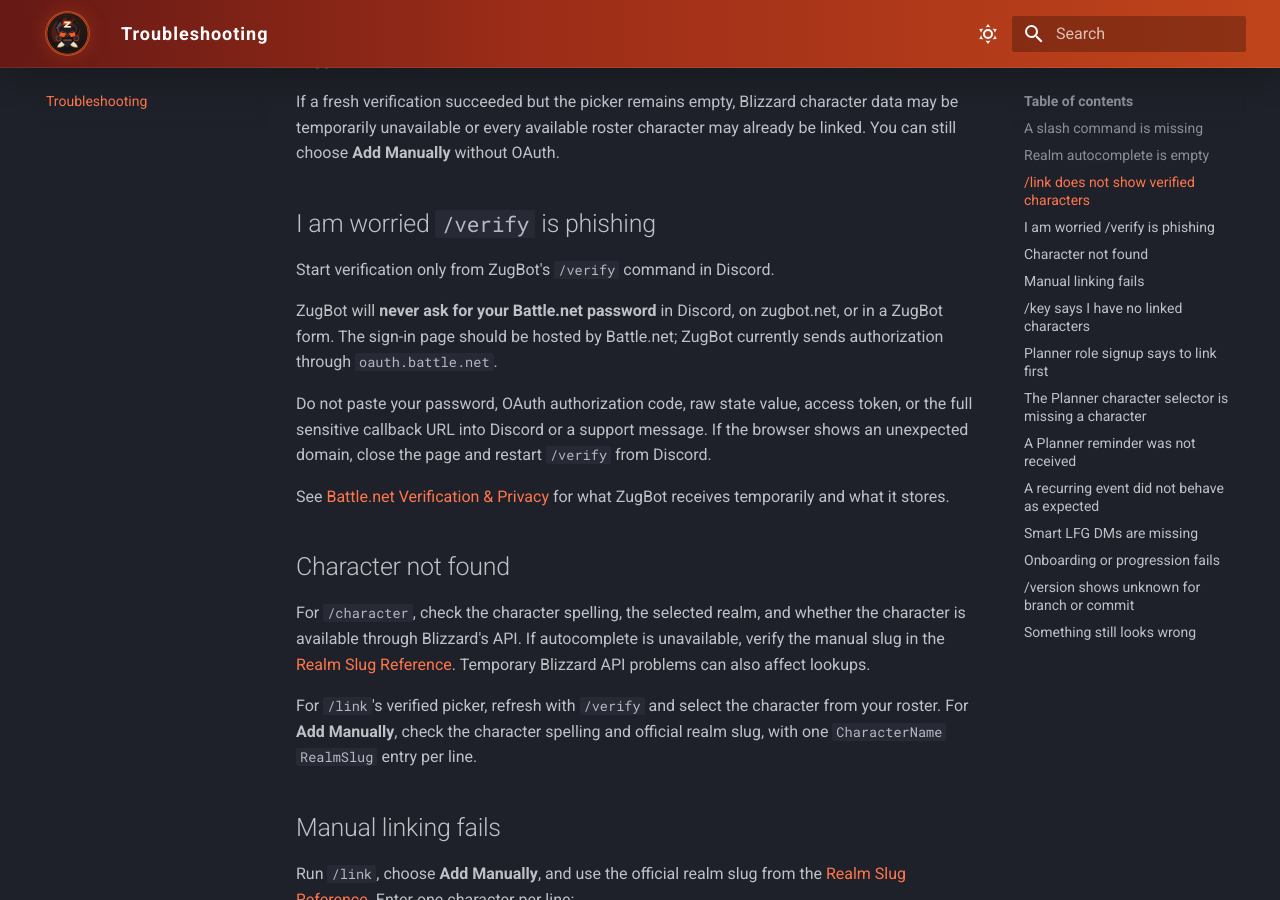
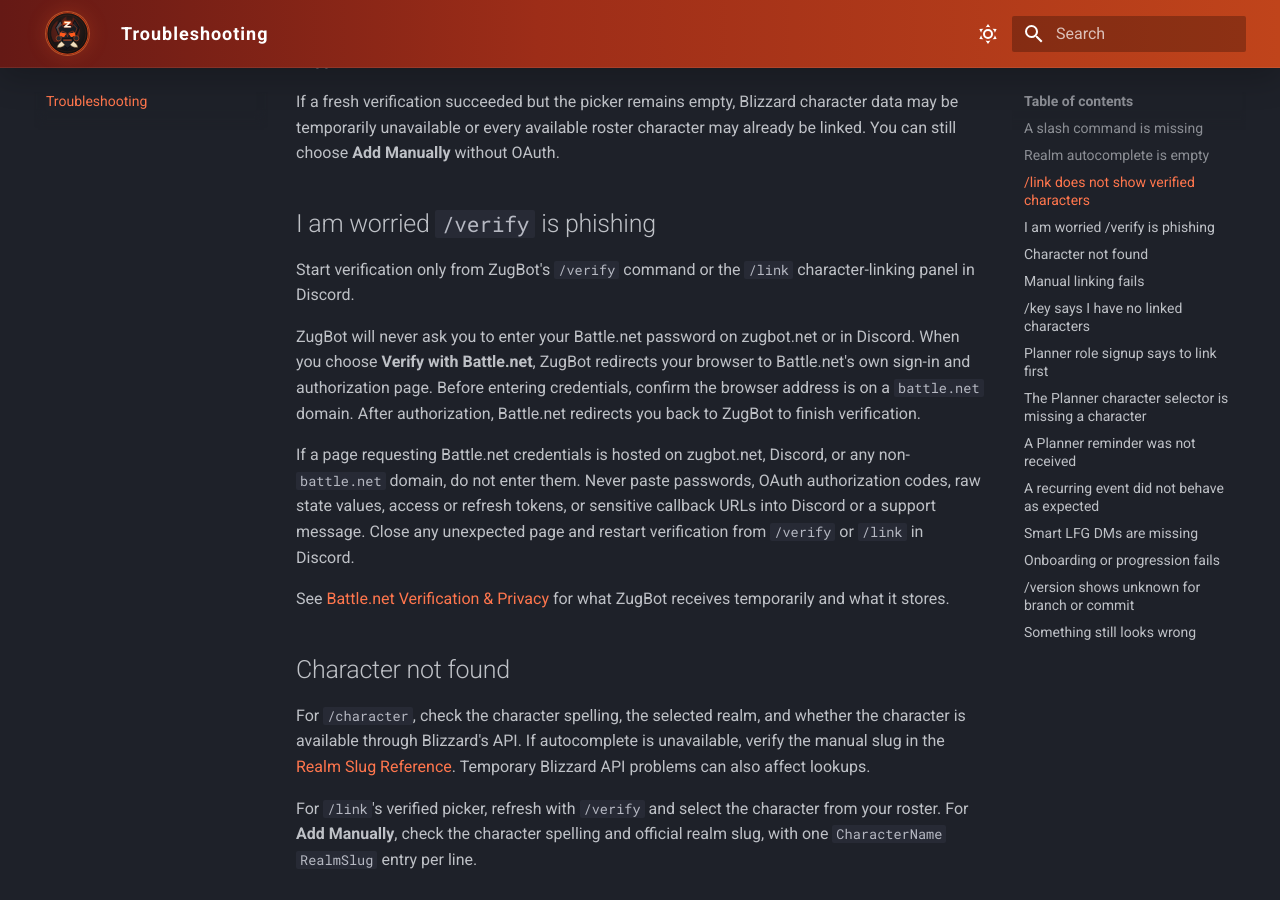
Before and after one commit to sthorne80/zugbot-site, an MkDocs documentation site: the page built from docs/troubleshooting.md, in a window 1280 px wide and 900 px high, scrolled down 799 px. Built offline with MkDocs 1.6.1 and Material for MkDocs 9.7.7, drawn with Linux system fonts in a browser that asks for light colours.

Commit message:
docs: clarify phishing guidance for Battle.net sign-in

```diff
--- a/docs/troubleshooting.md
+++ b/docs/troubleshooting.md
@@ -20,11 +20,11 @@
 
 ## I am worried `/verify` is phishing
 
-Start verification only from ZugBot's `/verify` command in Discord.
+Start verification only from ZugBot's `/verify` command or the `/link` character-linking panel in Discord.
 
-ZugBot will **never ask for your Battle.net password** in Discord, on zugbot.net, or in a ZugBot form. The sign-in page should be hosted by Battle.net; ZugBot currently sends authorization through `oauth.battle.net`.
+ZugBot will never ask you to enter your Battle.net password on zugbot.net or in Discord. When you choose **Verify with Battle.net**, ZugBot redirects your browser to Battle.net's own sign-in and authorization page. Before entering credentials, confirm the browser address is on a `battle.net` domain. After authorization, Battle.net redirects you back to ZugBot to finish verification.
 
-Do not paste your password, OAuth authorization code, raw state value, access token, or the full sensitive callback URL into Discord or a support message. If the browser shows an unexpected domain, close the page and restart `/verify` from Discord.
+If a page requesting Battle.net credentials is hosted on zugbot.net, Discord, or any non-`battle.net` domain, do not enter them. Never paste passwords, OAuth authorization codes, raw state values, access or refresh tokens, or sensitive callback URLs into Discord or a support message. Close any unexpected page and restart verification from `/verify` or `/link` in Discord.
 
 See [Battle.net Verification & Privacy](verification.md) for what ZugBot receives temporarily and what it stores.
 
```
